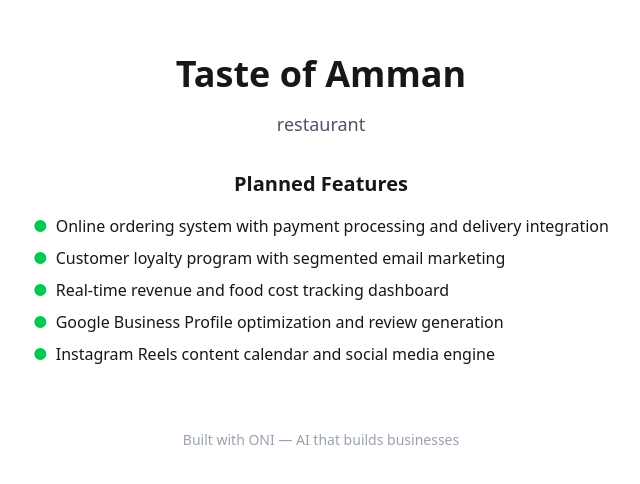
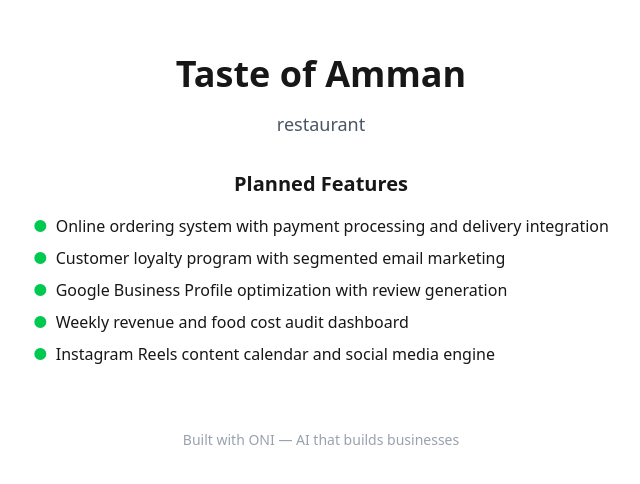
Before and after one commit to onneta/taste-of-amman, a Next.js app: page / in a window 1280 px wide. Shown: the part 148-632 px from the top of the page, without its empty margins (319-959 px from the left). Built offline with nearby package versions, Linux system fonts and the light colour scheme.

Commit message:
ONI: Initial scaffold for Taste of Amman

```diff
--- a/src/app/page.tsx
+++ b/src/app/page.tsx
@@ -8,8 +8,8 @@ export default function Home() {
         <ul className="space-y-2 text-left">
           <li className="flex items-center gap-2"><span className="text-green-500">●</span> Online ordering system with payment processing and delivery integration</li>
           <li className="flex items-center gap-2"><span className="text-green-500">●</span> Customer loyalty program with segmented email marketing</li>
-          <li className="flex items-center gap-2"><span className="text-green-500">●</span> Real-time revenue and food cost tracking dashboard</li>
-          <li className="flex items-center gap-2"><span className="text-green-500">●</span> Google Business Profile optimization and review generation</li>
+          <li className="flex items-center gap-2"><span className="text-green-500">●</span> Google Business Profile optimization with review generation</li>
+          <li className="flex items-center gap-2"><span className="text-green-500">●</span> Weekly revenue and food cost audit dashboard</li>
           <li className="flex items-center gap-2"><span className="text-green-500">●</span> Instagram Reels content calendar and social media engine</li>
         </ul>
       </div>
```
Also changed, not shown: 1 other file (tests, documents, lock files or other folders).
